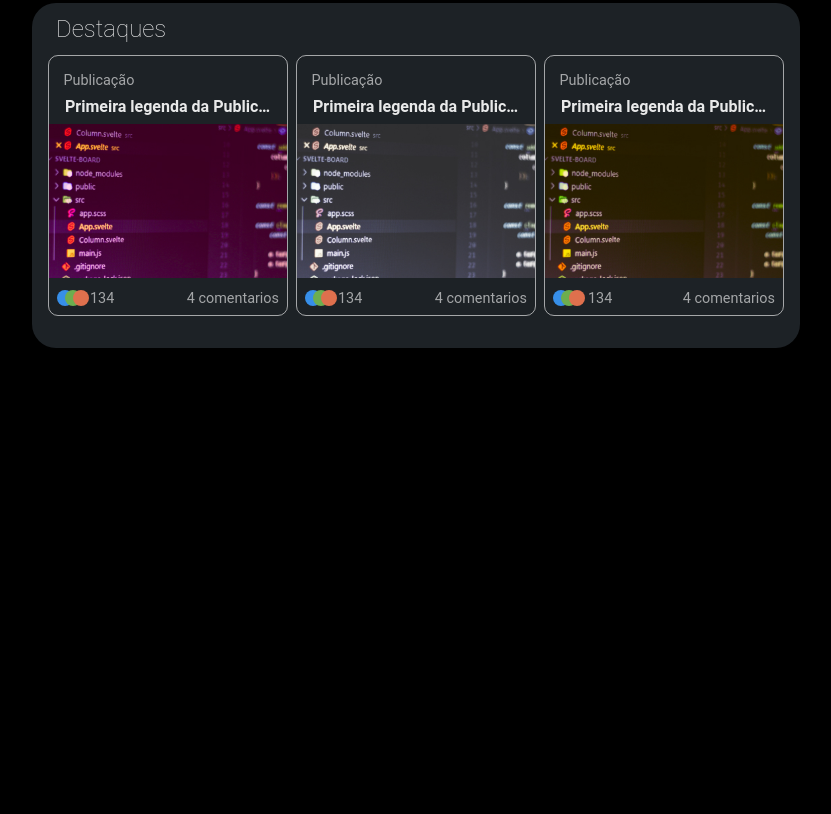
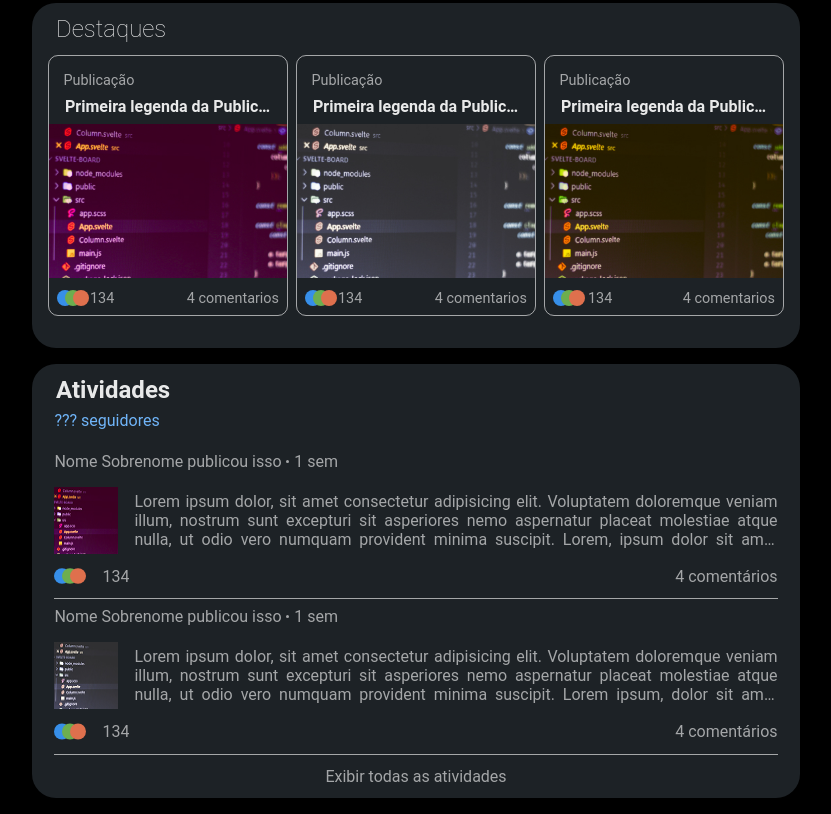
Before and after one commit to kevinzanao/layout-linkedin, a plain HTML site: page index.html in a window 1280 px wide. Shown: the part 575-1389 px from the top of the page, without its empty margins (224-1055 px from the left). Before the commit the page ends 923 px from the top, so only its background shows below. Drawn offline with Linux system fonts and the light colour scheme.

Commit message:
adicionado seção de atividades

```diff
--- a/index.html
+++ b/index.html
@@ -138,28 +138,45 @@
                 </article>
             </div>
         </section>
-        <!-- <section class="activities">
-            <h2>atividades</h2>
-            <p>?? seguidores</p>
+        <section class="activities">
+            <h2>Atividades</h2>
+            <a href=""><p>??? seguidores</p></a>
             <div class="activities__posts">
                 <article>
-                    <p>Nome Sobrenome publicou isso <span></span> <span>1 sem</span></p>
+                    <p>Nome Sobrenome publicou isso<span class="ellipse"></span><span>1 sem</span></p>
                     <div>
-                        <img src="./assets/images/publicacao-1.jpg" alt="imagem da primeira atividade">
-                        <p>Lorem ipsum dolor, sit amet consectetur adipisicing elit. Voluptatem doloremque veniam illum, nostrum sunt excepturi sit asperiores nemo aspernatur placeat molestiae atque nulla, ut odio vero numquam provident minima suscipit.</p>
+                        <img src="./assets/images/atividade 1.jpg" alt="imagem da primeira atividade">
+                        <p>Lorem ipsum dolor, sit amet consectetur adipisicing elit. Voluptatem doloremque veniam illum, nostrum sunt excepturi sit asperiores nemo aspernatur placeat molestiae atque nulla, ut odio vero numquam provident minima suscipit.
+                            Lorem, ipsum dolor sit amet consectetur adipisicing elit. Aut autem adipisci fugit quae obcaecati? Ea, quaerat, possimus doloremque iste ducimus dolor praesentium officiis ipsa cumque incidunt ad debitis nam eveniet?
+                        </p>
                     </div>
                     <div class="activities__posts__reactions">
                         <div>
-                            <img src="" alt="">
-                            <img src="" alt="">
-                            <img src="" alt="">
+                            <img src="assets/svg/reaction.svg" alt="icones de reações">
                             <p>134</p>
                         </div>
                         <p><span>4</span> comentários</p>
                     </div>
                 </article>
+                <article>
+                    <p>Nome Sobrenome publicou isso<span class="ellipse"></span><span>1 sem</span></p>
+                    <div>
+                        <img src="./assets/images/atividade 2.jpg" alt="imagem da primeira atividade">
+                        <p>Lorem ipsum dolor, sit amet consectetur adipisicing elit. Voluptatem doloremque veniam illum, nostrum sunt excepturi sit asperiores nemo aspernatur placeat molestiae atque nulla, ut odio vero numquam provident minima suscipit.
+                            Lorem ipsum, dolor sit amet consectetur adipisicing elit. Debitis numquam odit enim. Voluptatem reiciendis nisi voluptate nemo delectus dolorum aliquam consequuntur in eum, magnam obcaecati quaerat quisquam. Nam, ipsam non.
+                        </p>
+                    </div>
+                    <div class="activities__posts__reactions">
+                        <div>
+                            <img src="./assets/svg/reaction.svg" alt="icones de reações">
+                            <p>134</p>
+                        </div>
+                        <p><span>4</span> comentários</p>
+                    </div>
+                </article>
+                <p>Exibir todas as atividades</p>
             </div>
-        </section> -->
+        </section>
     </main>
     <footer></footer>
 </body>
--- a/style.css
+++ b/style.css
@@ -176,8 +176,9 @@ main {
 }
 
 .ellipse {
-    height: 2px;
-    width: 2px;
+    display: inline-block;
+    height: 3px;
+    width: 3px;
     border-radius: 50%;
     background-color: var(--texto-secundario);
 }
@@ -229,8 +230,7 @@ main {
     min-width: 698px;
     background-color: var(--fundo-card);
     border-radius: 1.5em;
-    margin-bottom: 4em;
-    margin: 0 auto;
+    margin-bottom: 1em;
 }
 
 .featured-content h2 {
@@ -291,9 +291,81 @@ main {
     gap: 1px;
 }
 
+.activities {
+    width: 60%;
+    min-width: 698px;
+    background-color: var(--fundo-card);
+    border-radius: 1.5em;
+    margin-bottom: 1em;
+}
+
+.activities h2 {
+    color: var(--texto-principal);
+    margin: .5em 0 .3em 1em;
+}
+
+.activities a {
+    text-decoration: none;
+}
+
+.activities a p{
+    text-decoration: none;
+    color: var(--primario);
+    margin: 0 0 1.4em 1.4em;
+}
+
+.activities__posts {
+    margin: 0 1.4em;
+}
+
+.activities__posts article {
+}
+
+.activities__posts > p {
+    width: fit-content;
+    margin: 0 auto;
+    padding: .3em 0 .7em 0;
+}
+
+.activities__posts p,
+.activities__posts article p {
+    color: var(--texto-secundario);
+}
+
+.activities__posts article > p {
+    margin-bottom: 1em;
+    display: flex;
+    align-items: center;
+    gap: .3em;
+}
+
+.activities__posts article div {
+    display: flex;
+    text-align: justify;
+    justify-content: center;
+    gap: 1em;
+}
+
+.activities__posts article div img {
+    /* max-width: 20%; */
+}
 
 
+.activities__posts article div p {
+    overflow: hidden; /* remove barra de rolagem */
+    text-overflow: ellipsis; /* adiciona '...' ao final do texto */
+    display: -webkit-box;
+    -webkit-line-clamp: 3; /* Quantidade de linhas mostradas */
+    -webkit-box-orient: vertical; /* direção do corte */
+    margin: .3em 0;
+}
 
+.activities__posts article .activities__posts__reactions {
+    justify-content: space-between;
+    margin: .5em 0;
+    padding-bottom: .5em;
+    border-bottom: 1px solid var(--texto-secundario);
+}
 
 /* Responsividade */
 
```
Also changed, not shown: assets/images/atividade 1.jpg (added), assets/images/atividade 2.jpg (added).
